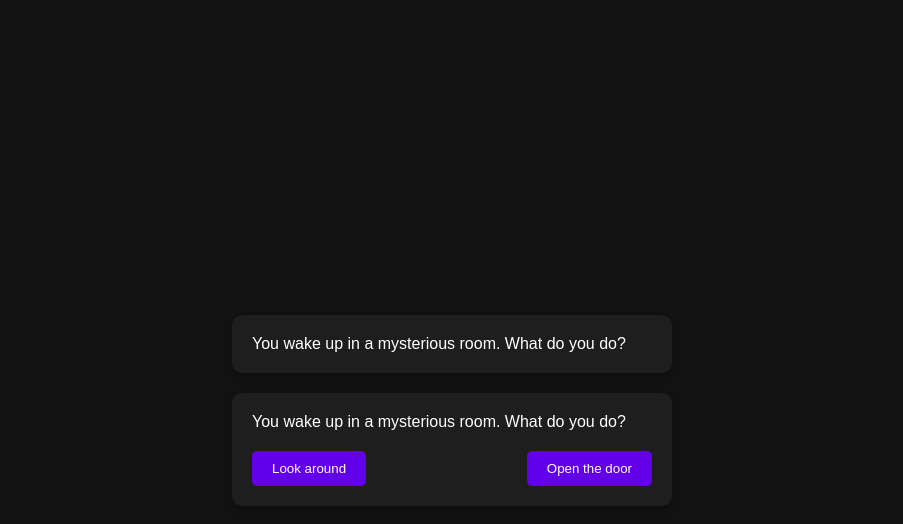
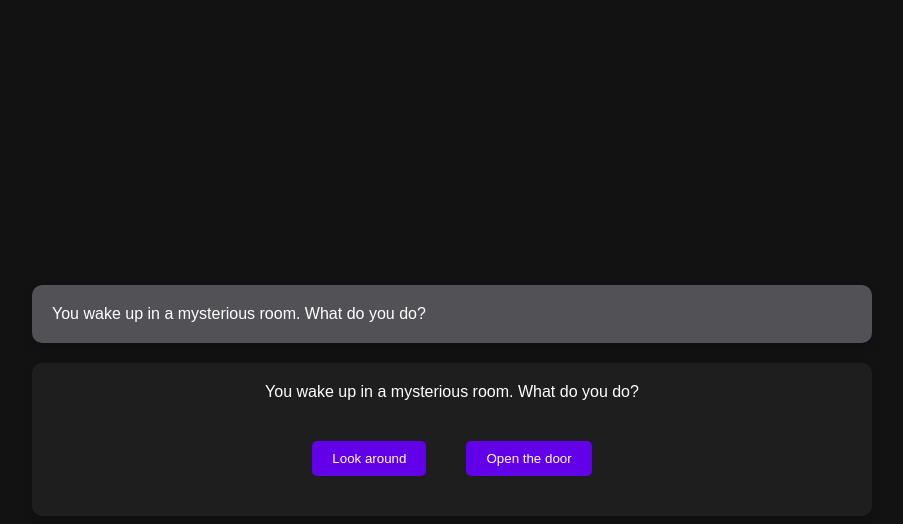
Before and after one commit to XanVranck/ai-text-based-game-ui, a website: page ui/index.html in a window 1280 px wide. Both pictures are taken after a click on the button "Open the door". Shown: the whole page, without its empty margins (188-1091 px from the left). Drawn offline with Linux system fonts and the light colour scheme; no server answers.

Commit message:
better styling

```diff
--- a/ui/index.html
+++ b/ui/index.html
@@ -20,18 +20,29 @@
         .chat-container {
             background-color: #1e1e1e;
             border-radius: 10px;
-            width: 400px;
+            width: 800px;
+            margin: 20px;
+            padding: 20px;
+            box-shadow: 0 4px 8px rgba(0, 0, 0, 0.2);
+        }
+
+        .chat-container-history {
+            background-color: #525156;
+            border-radius: 10px;
+            width: 800px;
+            margin: 20px;
             padding: 20px;
             box-shadow: 0 4px 8px rgba(0, 0, 0, 0.2);
         }
 
         .message {
             margin-bottom: 20px;
+            text-align: center;
         }
 
         .choices {
             display: flex;
-            justify-content: space-between;
+            justify-content: center;
         }
 
         .choice-button {
@@ -40,6 +51,7 @@
             border: none;
             border-radius: 5px;
             padding: 10px 20px;
+            margin: 20px;
             cursor: pointer;
             transition: background-color 0.3s ease;
         }
@@ -98,7 +110,7 @@
             chosenScenarios.push(document.getElementById("chat").innerText);
             var newDiv = document.createElement('div');
             newDiv.id = count;
-            newDiv.className = 'chat-container';
+            newDiv.className = 'chat-container-history';
             newDiv.textContent = document.getElementById("chat").innerText
             toAdd.appendChild(newDiv);
             document.getElementById('history').appendChild(toAdd);
@@ -109,7 +121,7 @@
                 {
                     headers: myHeaders,
                     method: "POST",
-                    body: JSON.stringify({ chosenScenarios: chosenScenarios, playerChoice: choice == 'option1' ? document.getElementById('option1').innerText : document.getElementById('option2').innerText   })
+                    body: JSON.stringify({ chosenScenarios: chosenScenarios, playerChoice: choice == 'option1' ? document.getElementById('option1').innerText : document.getElementById('option2').innerText })
                 })
                 .then((res) => {
                     return res.json()
```
